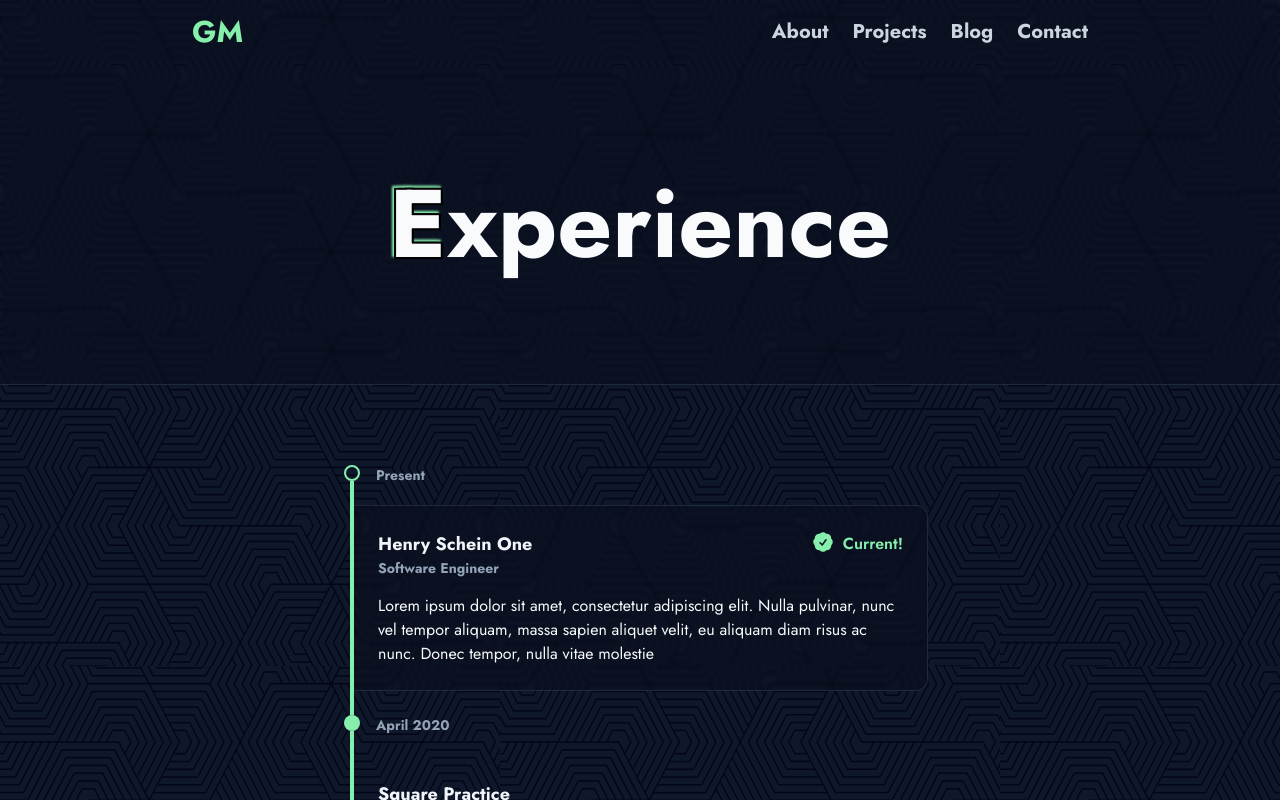
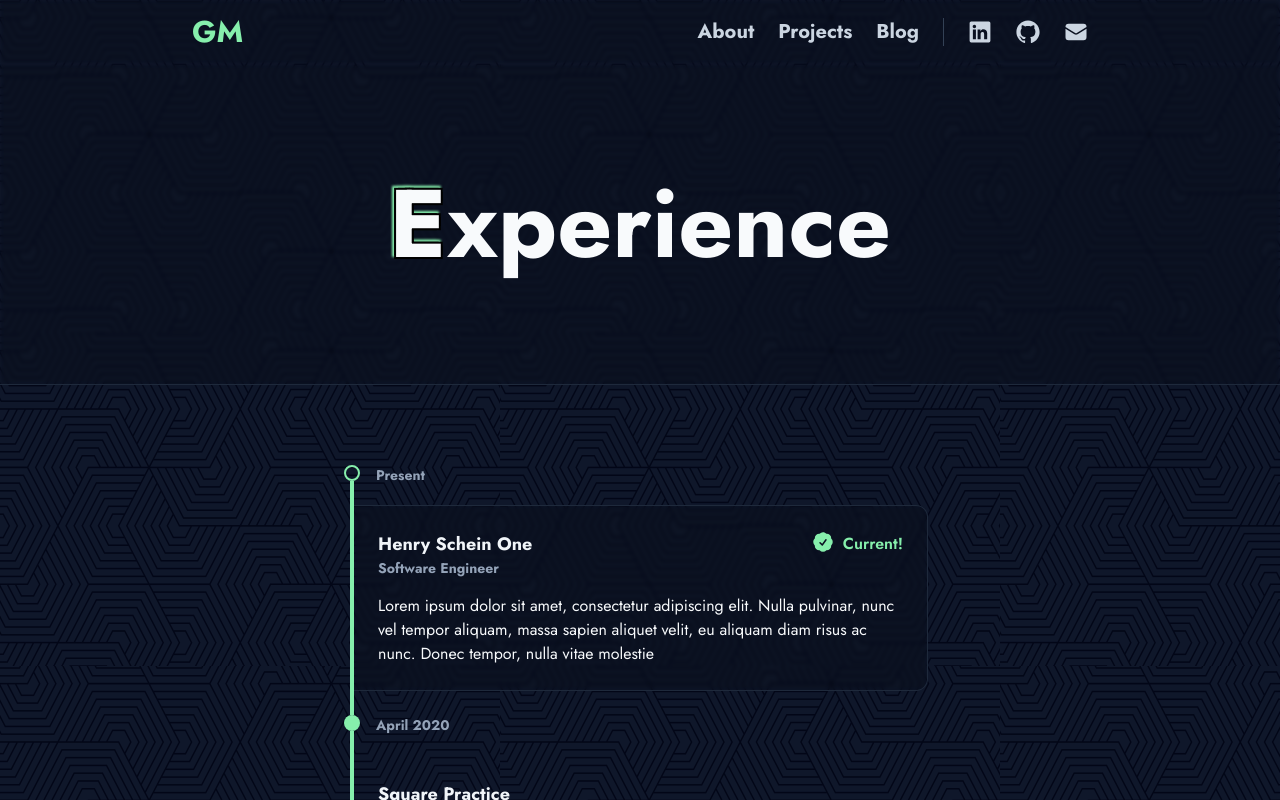
Before and after one commit to garrettmk/portfolio, a Next.js app: page /experience in a window 1280 px wide. Shown: the top 800 px of the page. Built offline with nearby package versions, Linux system fonts and the light colour scheme.

Commit message:
moved contact info into nav menu

```diff
--- a/src/components/header/header-overlay.tsx
+++ b/src/components/header/header-overlay.tsx
@@ -6,6 +6,9 @@ import { HTMLAttributes, useEffect, useRef } from "react";
 import { createPortal } from "react-dom";
 import { HeaderNavItem } from "./header-nav-item";
 import { HeaderNavMenuButton } from "./header-nav-menu-button";
+import { LinkedinIcon } from "../icons/linkedin";
+import { EnvelopeIcon } from "@heroicons/react/24/solid";
+import { GithubIcon } from "../icons/github";
 
 export type HeaderOverlayProps = HTMLAttributes<HTMLDivElement> & {
   isOpen: boolean;
@@ -51,7 +54,18 @@ export function HeaderOverlay(props: HeaderOverlayProps) {
             <HeaderNavItem href="/" exact>About</HeaderNavItem>
             <HeaderNavItem href="/projects">Projects</HeaderNavItem>
             <HeaderNavItem href="/posts">Blog</HeaderNavItem>
-            <HeaderNavItem href="/contact">Contact</HeaderNavItem>
+          </ul>
+          <div className="h-[1px] w-full bg-slate-700 my-6"/>
+          <ul className="flex flex-row gap-4 items-center group/nav-list">
+            <HeaderNavItem href="https://www.linkedin.com/in/garrettmk">
+              <LinkedinIcon className="w-6 h-6"/>
+            </HeaderNavItem>
+            <HeaderNavItem href="Github">
+              <GithubIcon className="w-6 h-6"/>
+            </HeaderNavItem>
+            <HeaderNavItem href="mailto:garrett@garrettmyrick.dev">
+              <EnvelopeIcon className="w-6 h-6"/>
+            </HeaderNavItem>
           </ul>
         </nav>
         <HeaderNavMenuButton
--- a/src/components/header/header.tsx
+++ b/src/components/header/header.tsx
@@ -7,6 +7,9 @@ import { HTMLAttributes, useState } from "react";
 import { HeaderNavItem } from "./header-nav-item";
 import { HeaderNavMenuButton } from "./header-nav-menu-button";
 import { HeaderOverlay } from "./header-overlay";
+import { LinkedinIcon } from "../icons/linkedin";
+import { GithubIcon } from "../icons/github";
+import { EnvelopeIcon } from "@heroicons/react/24/solid";
 
 export type HeaderProps = HTMLAttributes<HTMLDivElement>;
 
@@ -33,12 +36,25 @@ export function Header(props: HeaderProps) {
         <Link href="/">
           <h1 className="text-3xl font-bold text-green-300">GM</h1>
         </Link>
-        <nav className="transition-all duration-300 ease-in-out hidden md:block">
-          <ul className="flex flex-row space-x-6 items-center group/nav-list">
+        <nav className="flex flex-row gap-6 transition-all duration-300 ease-in-out hidden md:flex">
+          <ul className="flex flex-row gap-6 items-center group/nav-list">
             <HeaderNavItem href="/" exact>About</HeaderNavItem>
             <HeaderNavItem href="/projects">Projects</HeaderNavItem>
             <HeaderNavItem href="/posts">Blog</HeaderNavItem>
-            <HeaderNavItem href="/#contact">Contact</HeaderNavItem>
+          </ul>
+
+          <div className="w-[1px] bg-slate-700 self-stretch"/>
+
+          <ul className="flex flex-row gap-6 items-center group/nav-list">
+            <HeaderNavItem href="https://www.linkedin.com/in/garrettmk">
+              <LinkedinIcon className="w-6 h-6"/>
+            </HeaderNavItem>
+            <HeaderNavItem href="https://github.com/garrettmk">
+              <GithubIcon className="w-6 h-6"/>
+            </HeaderNavItem>
+            <HeaderNavItem href="mailto:garrett@garrettmyrick.dev">
+              <EnvelopeIcon className="w-6 h-6"/>
+            </HeaderNavItem>
           </ul>
         </nav>
         <HeaderNavMenuButton
```
